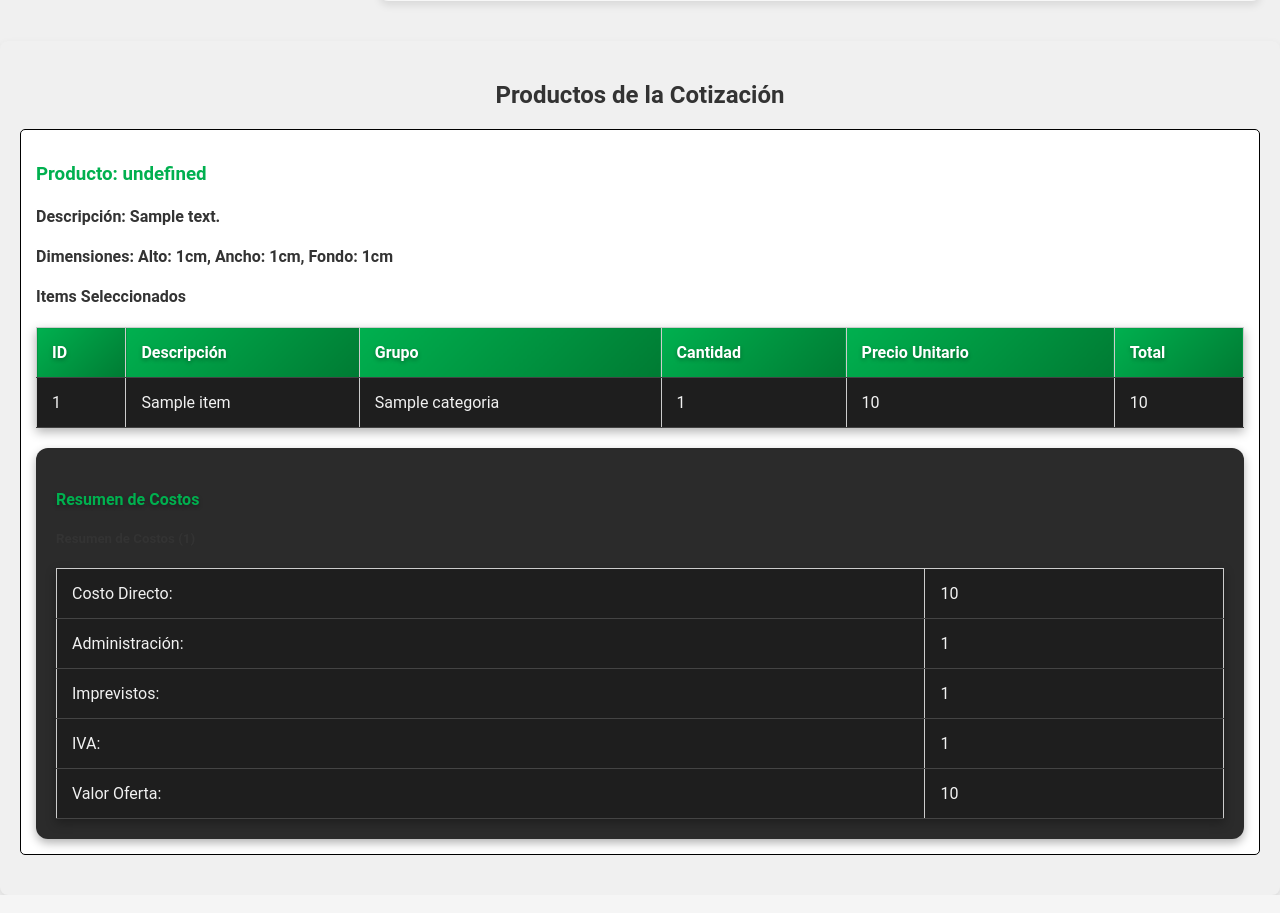
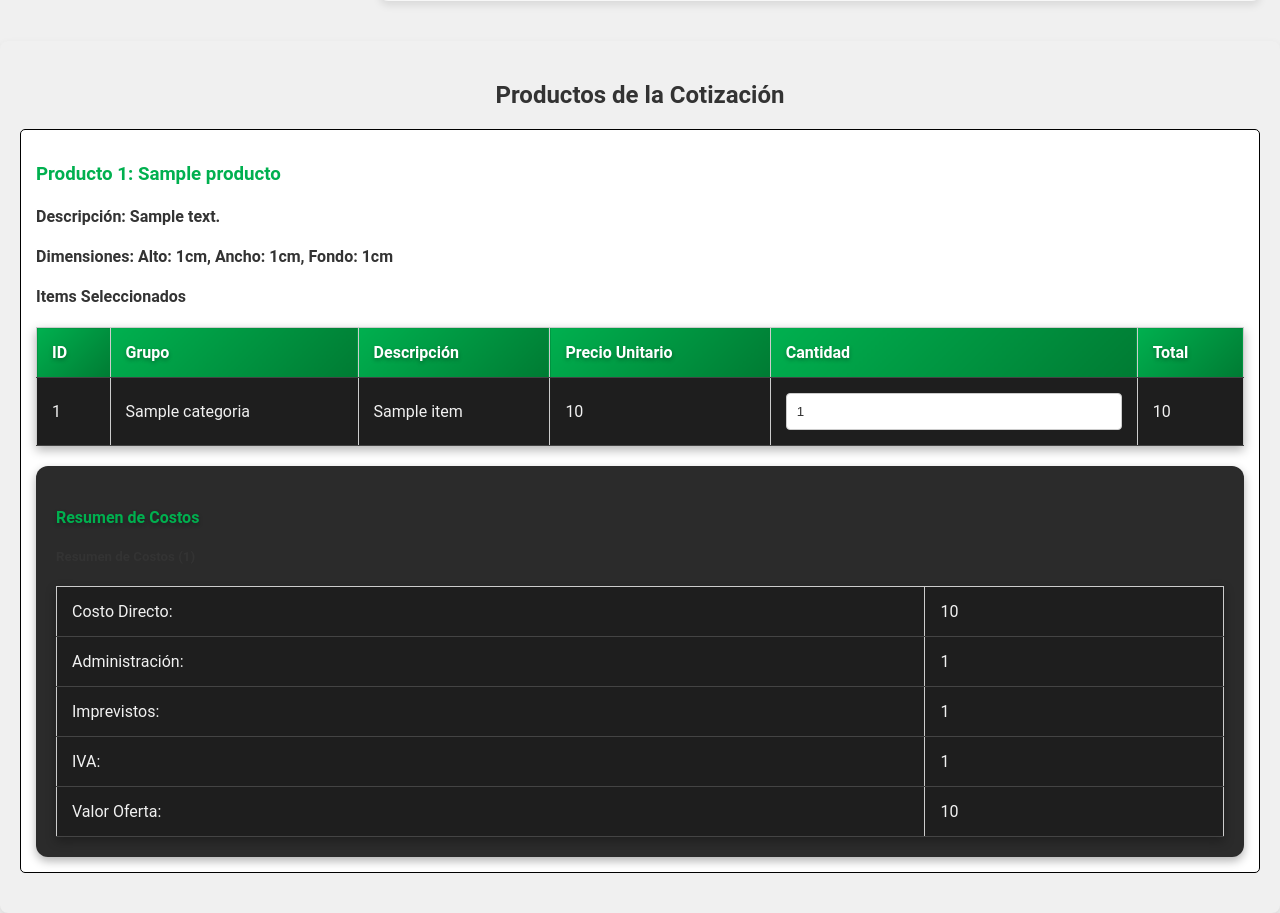
Before and after one commit to Grosso05/Sistema_mockups_web, a Flask app: page /editar_cotizacion/1 in a window 1280 px wide. Shown: the part 859-1772 px from the top of the page. Run offline with Flask 3, Linux system fonts and the light colour scheme; tables that the repository leaves empty hold one stand-in row (values such as "Sample post"); parts of the project's set-up code (start-up, migrations or seed data) failed here and were passed over.

Commit message:
Version 5.8.7.5

```diff
--- a/routes.py
+++ b/routes.py
@@ -389,6 +389,7 @@ def listar_cotizaciones():
 
 @routes_blueprint.route('/editar_cotizacion/<int:cotizacion_id>', methods=['GET'])
 def editar_cotizacion(cotizacion_id):
+    user_rol = current_user.user_rol if current_user.is_authenticated else None
     # Consulta la cotización por ID
     cotizacion = Cotizacion.query.filter_by(id_cotizacion=cotizacion_id).first()
 
@@ -401,7 +402,18 @@ def editar_cotizacion(cotizacion_id):
 
     # Consulta los productos cotizados asociados a la cotización
     productos_cotizados = ProductoCotizado.query.filter_by(cotizacion_id=cotizacion_id).all()
-    print(f"Productos cotizados: {[p.to_dict() for p in productos_cotizados]}")
+
+    productos_data = []
+    for producto_cotizado in productos_cotizados:
+        producto_data = producto_cotizado.to_dict()
+
+        # Consulta el nombre del producto usando producto_seleccionado_id
+        producto = Productos.query.get(producto_cotizado.producto_seleccionado_id)
+        producto_data['producto_nombre'] = producto.nombre if producto else 'Nombre no disponible'
+
+        productos_data.append(producto_data)
+
+    print(f"Productos cotizados: {[p for p in productos_data]}")
 
     # Consulta los ítems cotizados asociados a cada producto cotizado y completa la información desde la tabla Items
     items_cotizados = []
@@ -472,12 +484,14 @@ def editar_cotizacion(cotizacion_id):
         'editar_cotizacion.html',
         cotizacion=cotizacion.to_dict(),
         fecha_cotizacion=cotizacion_fecha,
-        productos_cotizados=[p.to_dict() for p in productos_cotizados],
+        productos_cotizados=productos_data,
         items_cotizados=items_cotizados,
         resumen_costos=resumen_costos,
         cantidadHeader=cantidadHeader,
         totalHeader=totalHeader,
-        vendedores=vendedores
+        vendedores=vendedores,
+        user_rol=user_rol
+
     )
 
 
--- a/templates/editar_cotizacion.html
+++ b/templates/editar_cotizacion.html
@@ -3,7 +3,7 @@
 <head>
     <meta charset="UTF-8">
     <meta name="viewport" content="width=device-width, initial-scale=1.0">
-    <title>Editar Cotizacio</title>
+    <title>Editar Cotizacion</title>
     <link rel="stylesheet" href="{{ url_for('static', filename='css/styles_cotizador.css') }}">
     <link rel="stylesheet" href="https://cdnjs.cloudflare.com/ajax/libs/font-awesome/5.15.4/css/all.min.css">
 
@@ -486,19 +486,20 @@
 
 // Función para añadir un producto al DOM de forma organizada
 function agregarProducto(producto, items, resumenCostos) {
-    console.log('Producto:', producto); // Verifica que los productos se estén procesando
-    console.log('Items:', items); // Verifica que los ítems se estén filtrando correctamente
-    console.log('Resumen Costos:', resumenCostos); // Verifica que el resumen se esté filtrando correctamente
+    console.log('Estructura del producto:', producto);
 
     // Crear nuevo div para el producto
     const nuevoProducto = document.createElement('div');
     nuevoProducto.className = 'producto';
 
+    // Verificar si `producto.producto_nombre` está disponible
+    const nombreProducto = producto.producto_nombre ? producto.producto_nombre : 'Nombre no disponible';
+
     // Crear HTML dinámico para el producto
     nuevoProducto.innerHTML = `
-        <h3 contenteditable="true" style="color: #00b04f;">Producto: ${producto.producto_nombre}</h3>
+        <h3 contenteditable="true" style="color: #00b04f;">Producto ${producto.producto_id}: ${nombreProducto}</h3>
         <h4 contenteditable="true">Descripción: ${producto.descripcion}</h4>
-        <h4>Dimensiones: Alto: ${producto.alto}cm, Ancho: ${producto.ancho}cm, Fondo: ${producto.fondo}cm</h4>
+        <h4 contenteditable="true">Dimensiones: Alto: ${producto.alto}cm, Ancho: ${producto.ancho}cm, Fondo: ${producto.fondo}cm</h4>
     `;
 
     // Contenedor para los ítems del producto
@@ -510,10 +511,10 @@ function agregarProducto(producto, items, resumenCostos) {
             <thead>
                 <tr>
                     <th>ID</th>
+                    <th>Grupo</th>
                     <th>Descripción</th>
-                    <th>Grupo</th>
+                    <th>Precio Unitario</th>
                     <th>Cantidad</th>
-                    <th>Precio Unitario</th>
                     <th>Total</th>
                 </tr>
             </thead>
@@ -523,11 +524,11 @@ function agregarProducto(producto, items, resumenCostos) {
                     .map(item => `
                         <tr>
                             <td>${item.id}</td>
+                            <td>${item.grupo}</td>
                             <td>${item.descripcion}</td>
-                            <td>${item.grupo}</td>
-                            <td>${item.cantidad}</td>
                             <td>${item.precio_unitario}</td>
-                            <td>${item.total_item}</td>
+                            <td><input type="number" class="cantidad-item" data-precio="${item.precio_unitario}" value="${item.cantidad}" min="0"></td>
+                            <td class="total-item">${item.total_item}</td>
                         </tr>
                     `).join('')
                 }
@@ -581,6 +582,17 @@ function agregarProducto(producto, items, resumenCostos) {
     // Agregar el nuevo producto al contenedor principal
     const productosContainer = document.getElementById('productos-container');
     productosContainer.appendChild(nuevoProducto);
+
+    // Agregar evento para recalcular el total cuando la cantidad cambie
+    const cantidadInputs = nuevoProducto.querySelectorAll('.cantidad-item');
+    cantidadInputs.forEach(input => {
+        input.addEventListener('input', function() {
+            const precioUnitario = parseFloat(this.getAttribute('data-precio'));
+            const cantidad = parseFloat(this.value);
+            const total = (precioUnitario * cantidad).toFixed(2);
+            this.closest('tr').querySelector('.total-item').textContent = total;
+        });
+    });
 }
 
         // Agregar productos nuevos
@@ -788,6 +800,7 @@ function agregarProducto(producto, items, resumenCostos) {
     });
 
 
+
     function toggleSidebar() {
         const sidebar = document.querySelector('.sidebar');
         const content = document.querySelector('main'); // Selecciona el contenedor principal
```
